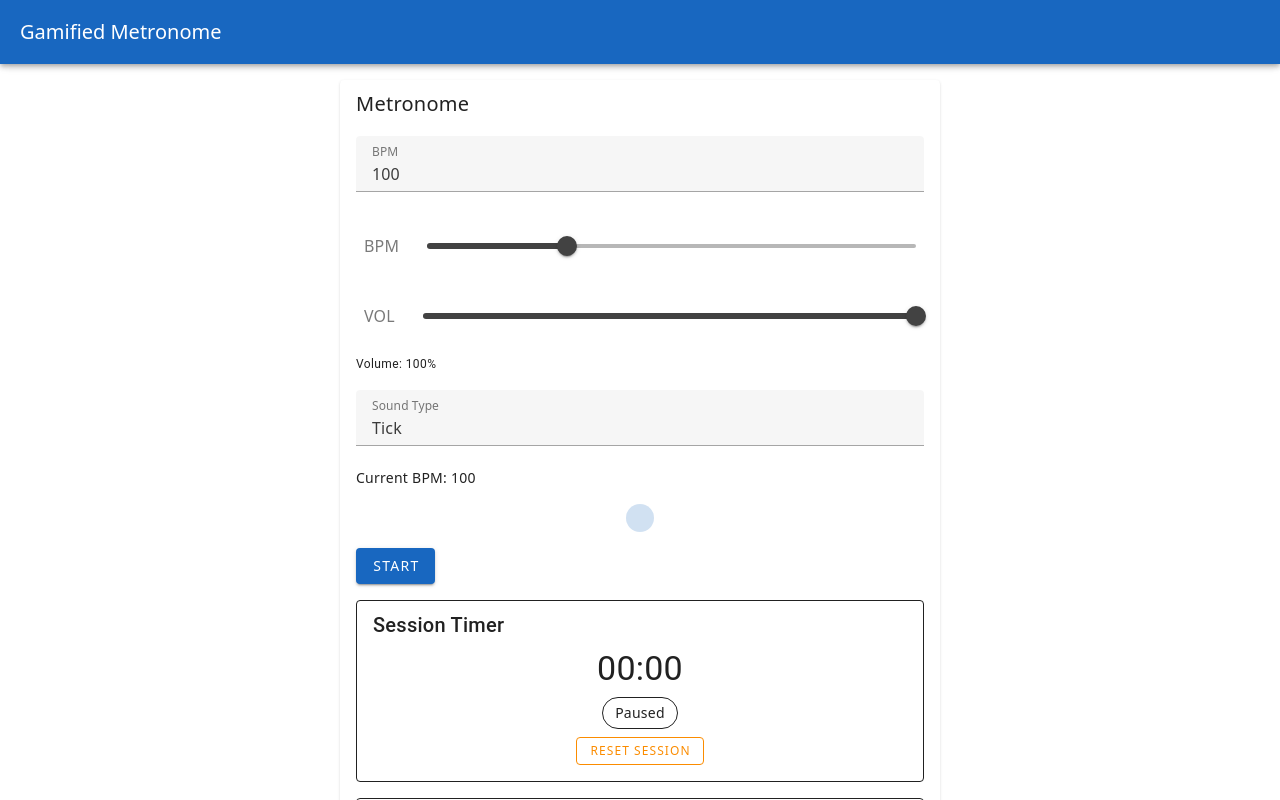
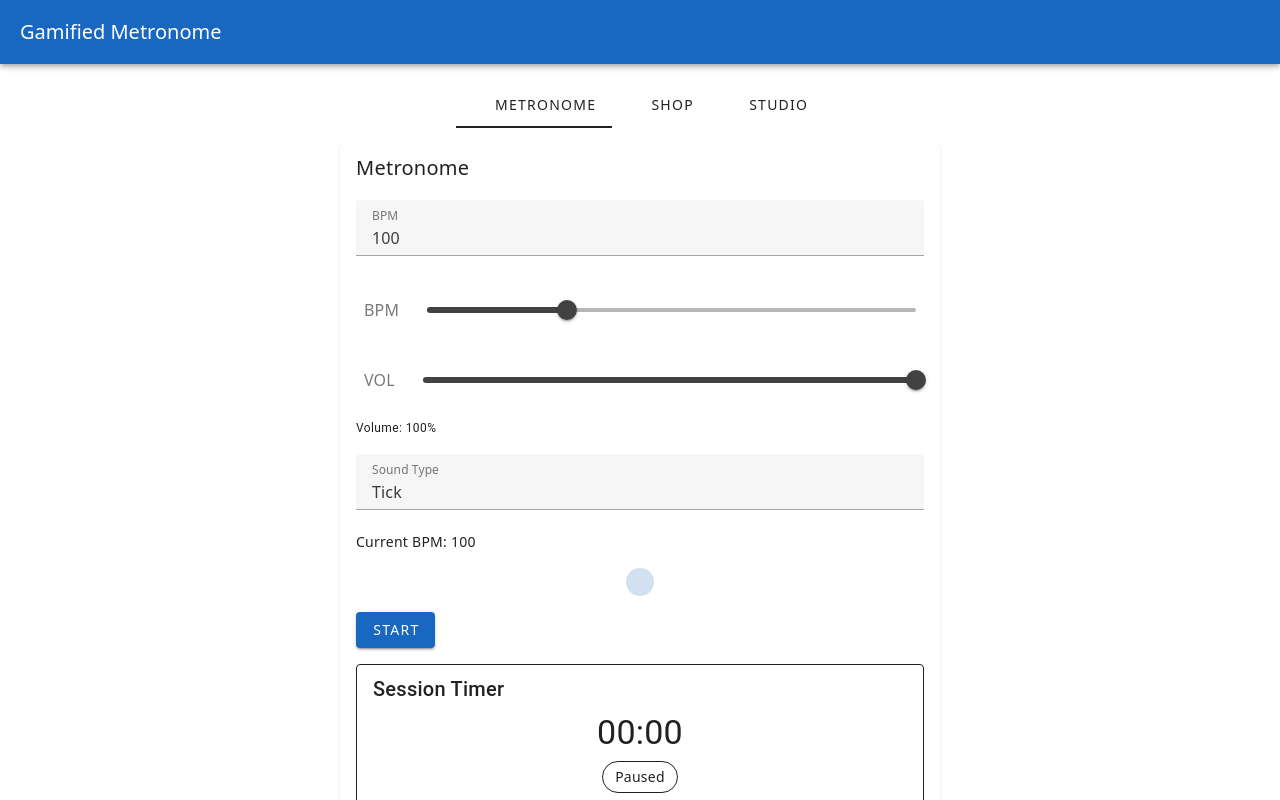
Before and after one commit to m-sheridan93/gamified-metronome, a Vue app: page / in a window 1280 px wide. Shown: the top 800 px of the page. Built offline with nearby package versions, Linux system fonts and the light colour scheme.

Commit message:
feat: add studio screen and tab navigation

```diff
--- a/src/App.vue
+++ b/src/App.vue
@@ -3,14 +3,44 @@
     <v-app-bar color="primary" dark>
       <v-toolbar-title>Gamified Metronome</v-toolbar-title>
     </v-app-bar>
-      <v-main>
-        <v-container fluid>
-          <Metronome/>
-        </v-container>
-      </v-main>
+    <v-main>
+      <v-container fluid>
+        <v-tabs v-model="tab" align-tabs="center" class="mb-4">
+          <v-tab value="metronome">
+            <v-icon start>mdi-metronome</v-icon>
+            Metronome
+          </v-tab>
+          <v-tab value="shop">
+            <v-icon start>mdi-store</v-icon>
+            Shop
+          </v-tab>
+          <v-tab value="studio">
+            <v-icon start>mdi-sofa</v-icon>
+            Studio
+          </v-tab>
+        </v-tabs>
+
+        <v-window v-model="tab">
+          <v-window-item value="metronome">
+            <Metronome/>
+          </v-window-item>
+          <v-window-item value="shop">
+            <Shop/>
+          </v-window-item>
+          <v-window-item value="studio">
+            <Studio/>
+          </v-window-item>
+        </v-window>
+      </v-container>
+    </v-main>
   </v-app>
 </template>
 
 <script setup>
+import {ref} from 'vue'
 import Metronome from './components/Metronome.vue'
+import Shop from './components/Shop.vue'
+import Studio from './components/Studio.vue'
+
+const tab = ref('metronome')
 </script>
--- /dev/null
+++ b/src/components/Studio.vue
@@ -0,0 +1,31 @@
+<template>
+  <v-card class="mx-auto" style="width: 100%; max-width: 600px;">
+    <v-card-title>My Studio</v-card-title>
+    <v-card-text>
+      <div v-if="ownedItems.length === 0" class="text-center text-medium-emphasis py-8">
+        <v-icon size="48" class="mb-2">mdi-sofa-outline</v-icon>
+        <div>Your studio is empty.</div>
+        <div class="text-caption">Practise to earn points, then buy gear in the Shop.</div>
+      </div>
+
+      <v-row v-else dense>
+        <v-col
+            v-for="item in ownedItems"
+            :key="item.id"
+            cols="4"
+        >
+          <div class="text-center pa-3">
+            <v-icon size="48" color="primary">{{ item.icon }}</v-icon>
+            <div class="text-caption mt-1">{{ item.name }}</div>
+          </div>
+        </v-col>
+      </v-row>
+    </v-card-text>
+  </v-card>
+</template>
+
+<script setup>
+import {useStudio} from '../composables/useStudio'
+
+const {ownedItems} = useStudio()
+</script>
```
